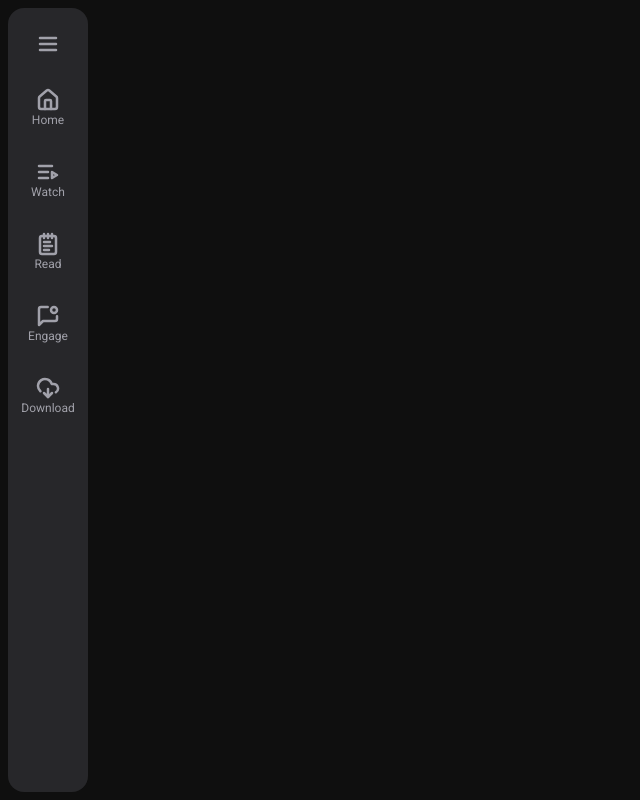
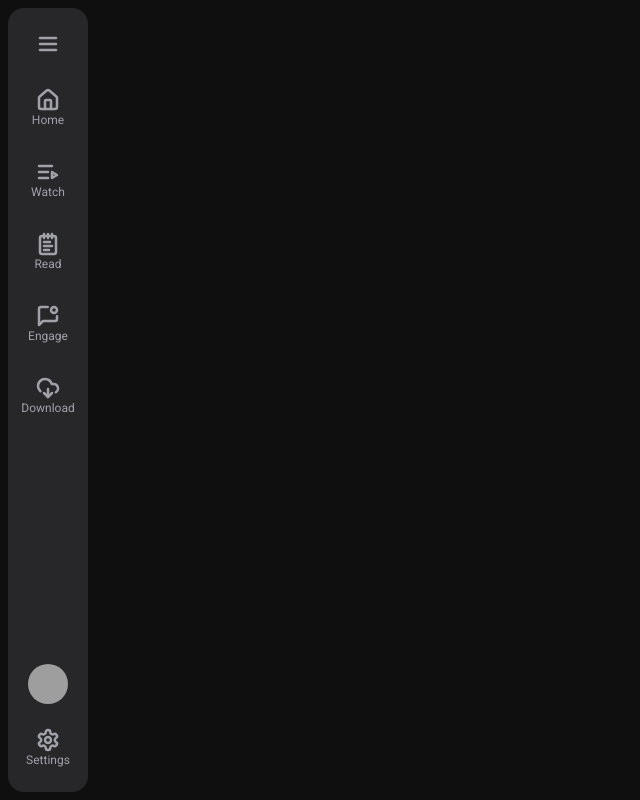
Before and after one commit to mwrge62/project-z, a Next.js app: page / in a window 1280 px wide. Shown: the whole page, without its empty margins (0-640 px from the left). Built offline with nearby package versions, Linux system fonts and the light colour scheme; no server answers; grey boxes are pictures that could not be loaded.

Commit message:
complete navbar layout

```diff
--- a/package.json
+++ b/package.json
@@ -13,6 +13,7 @@
   },
   "dependencies": {
     "@auth/drizzle-adapter": "^1.1.0",
+    "@radix-ui/react-avatar": "^1.1.0",
     "@radix-ui/react-toast": "^1.2.1",
     "class-variance-authority": "^0.7.0",
     "cloudinary": "^2.4.0",
--- a/src/components/Navbar.tsx
+++ b/src/components/Navbar.tsx
@@ -5,17 +5,18 @@
   MenuIcon,
   MessageSquareDotIcon,
   NotepadText,
-  Video,
+  Settings,
 } from "lucide-react";
 import Link from "next/link";
 import React from "react";
+import { Avatar, AvatarFallback, AvatarImage } from "./ui/avatar";
 
 const Navbar = () => {
   return (
     <nav className="fixed left-0 top-0 w-[5rem] bg-zinc-800 h-[calc(100vh-1rem)] flex flex-col justify-between py-4 items-center text-zinc-400 m-2 rounded-2xl z-50">
       <div className="flex flex-col gap-4 justify-center items-center">
         <button className="p-2 rounded-[0.5rem] hover:text-zinc-50 transition-all duration-75">
-          <MenuIcon strokeWidth={2.5} className="w-6 h-6" aria-hidden="true" />
+          <MenuIcon strokeWidth={2.5} className="w-7 h-6" aria-hidden="true" />
         </button>
         <Link
           href="/"
@@ -65,6 +66,21 @@
           <div className="text-xs">Download</div>
         </Link>
       </div>
+      <div className="flex flex-col gap-4 justify-center items-center">
+        <Link href="/profile">
+          <Avatar>
+            <AvatarImage src="https://github.com/shadcn.png" />
+            <AvatarFallback>CN</AvatarFallback>
+          </Avatar>
+        </Link>
+        <Link
+          href="/settings"
+          className="p-2 rounded-[0.5rem] hover:text-zinc-50 transition-all duration-75 flex flex-col justify-center items-center"
+        >
+          <Settings strokeWidth={2.5} className="w-6 h-6" aria-hidden="true" />
+          <div className="text-xs">Settings</div>
+        </Link>
+      </div>
     </nav>
   );
 };
--- /dev/null
+++ b/src/components/ui/avatar.tsx
@@ -0,0 +1,50 @@
+"use client"
+
+import * as React from "react"
+import * as AvatarPrimitive from "@radix-ui/react-avatar"
+
+import { cn } from "@/lib/utils"
+
+const Avatar = React.forwardRef<
+  React.ElementRef<typeof AvatarPrimitive.Root>,
+  React.ComponentPropsWithoutRef<typeof AvatarPrimitive.Root>
+>(({ className, ...props }, ref) => (
+  <AvatarPrimitive.Root
+    ref={ref}
+    className={cn(
+      "relative flex h-10 w-10 shrink-0 overflow-hidden rounded-full",
+      className
+    )}
+    {...props}
+  />
+))
+Avatar.displayName = AvatarPrimitive.Root.displayName
+
+const AvatarImage = React.forwardRef<
+  React.ElementRef<typeof AvatarPrimitive.Image>,
+  React.ComponentPropsWithoutRef<typeof AvatarPrimitive.Image>
+>(({ className, ...props }, ref) => (
+  <AvatarPrimitive.Image
+    ref={ref}
+    className={cn("aspect-square h-full w-full", className)}
+    {...props}
+  />
+))
+AvatarImage.displayName = AvatarPrimitive.Image.displayName
+
+const AvatarFallback = React.forwardRef<
+  React.ElementRef<typeof AvatarPrimitive.Fallback>,
+  React.ComponentPropsWithoutRef<typeof AvatarPrimitive.Fallback>
+>(({ className, ...props }, ref) => (
+  <AvatarPrimitive.Fallback
+    ref={ref}
+    className={cn(
+      "flex h-full w-full items-center justify-center rounded-full bg-muted",
+      className
+    )}
+    {...props}
+  />
+))
+AvatarFallback.displayName = AvatarPrimitive.Fallback.displayName
+
+export { Avatar, AvatarImage, AvatarFallback }
```
Also changed, not shown: 1 other file (tests, documents, lock files or other folders).
